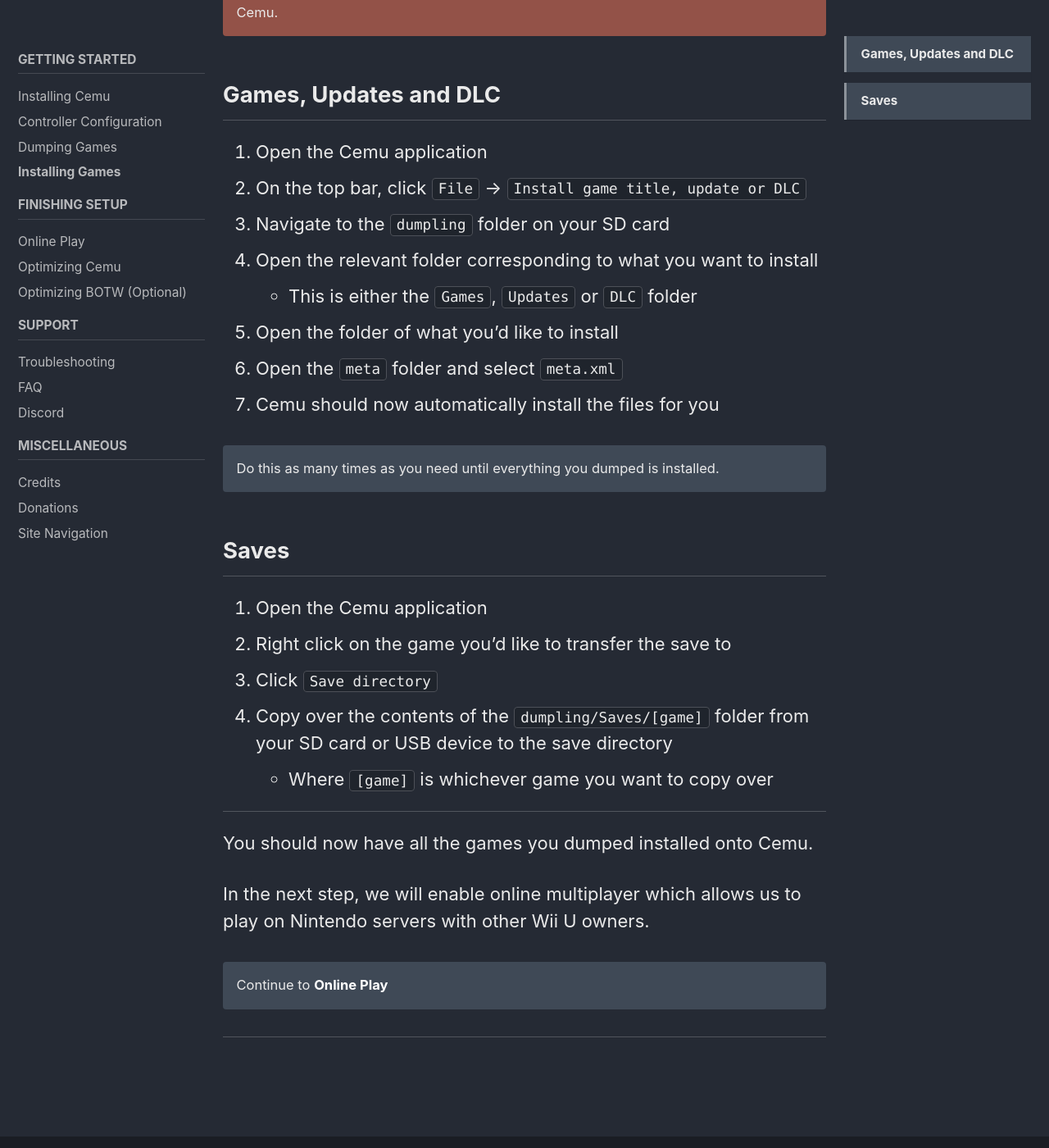
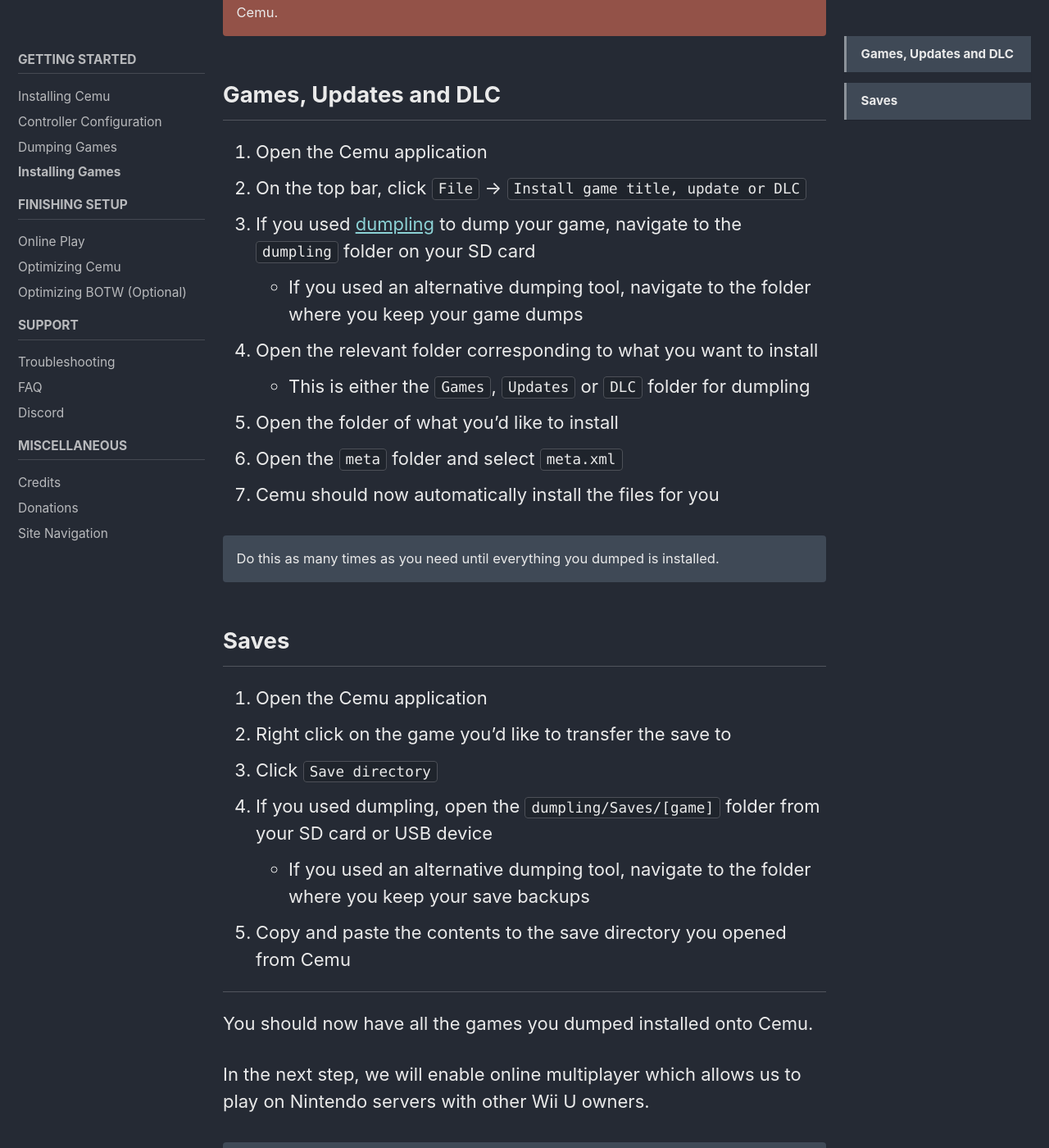
Before and after one commit to cfw-guide/cemu.cfw.guide, a Jekyll site: the page built from _pages/en_US/installing-games.md, in a window 1280 px wide and 1400 px high, scrolled down 845 px. Shown: the whole window at 82% size. Built offline with Jekyll 4.4.1, drawn with Linux system fonts in a browser that asks for light colours; cached includes are drawn as plain includes.

Commit message:
installing games guide more neutral to other dumpers

```diff
--- a/_pages/en_US/installing-games.md
+++ b/_pages/en_US/installing-games.md
@@ -22,9 +22,10 @@
 
 1. Open the Cemu application
 1. On the top bar, click `File` -> `Install game title, update or DLC`
-1. Navigate to the `dumpling` folder on your SD card
+1. If you used [dumpling](https://github.com/emiyl/dumpling) to dump your game, navigate to the `dumpling` folder on your SD card
+  - If you used an alternative dumping tool, navigate to the folder where you keep your game dumps
 1. Open the relevant folder corresponding to what you want to install
-  - This is either the `Games`, `Updates` or `DLC` folder
+  - This is either the `Games`, `Updates` or `DLC` folder for dumpling
 1. Open the folder of what you'd like to install
 1. Open the `meta` folder and select `meta.xml`
 1. Cemu should now automatically install the files for you
@@ -37,8 +38,9 @@
 1. Open the Cemu application
 1. Right click on the game you'd like to transfer the save to
 1. Click `Save directory`
-1. Copy over the contents of the `dumpling/Saves/[game]` folder from your SD card or USB device to the save directory
-    - Where `[game]` is whichever game you want to copy over
+1. If you used dumpling, open the `dumpling/Saves/[game]` folder from your SD card or USB device
+  - If you used an alternative dumping tool, navigate to the folder where you keep your save backups
+1. Copy and paste the contents to the save directory you opened from Cemu
 
 ---
 
```
